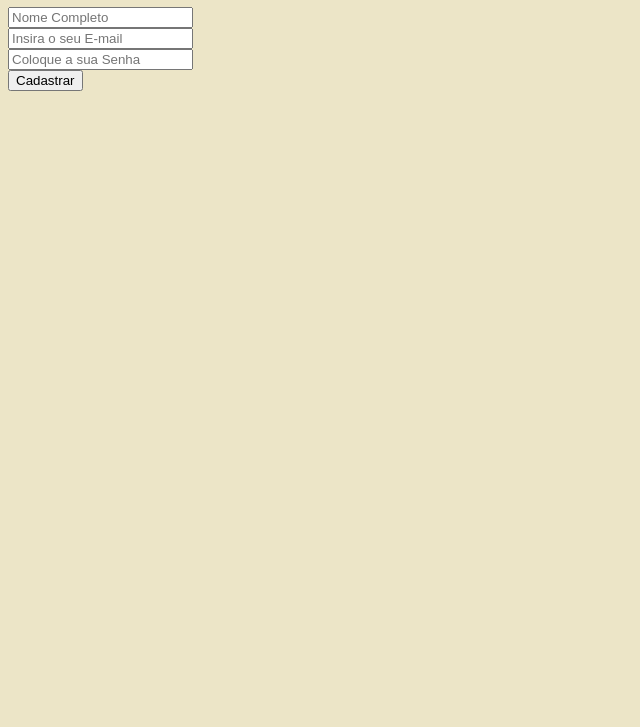
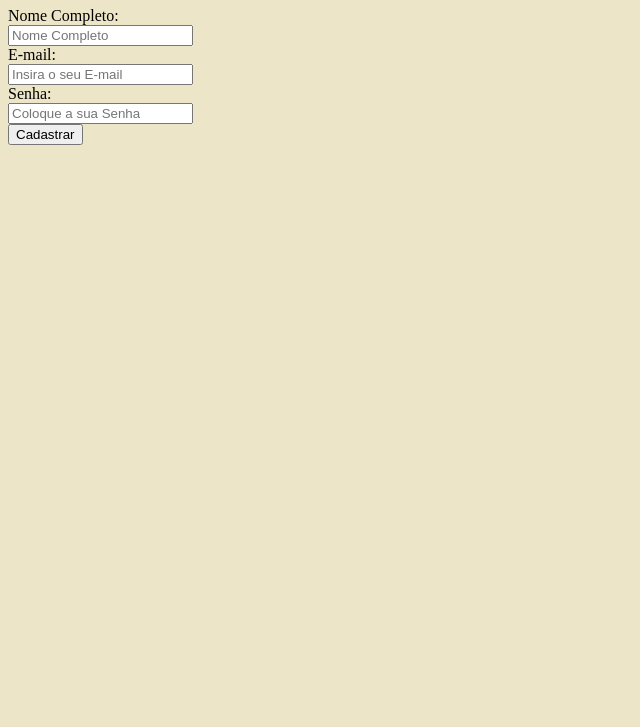
Before and after one commit to podecafezz/curso_ebac_frontend, a plain HTML site: page index.html in a window 1280 px wide. Shown: the part 73-800 px from the top of the page, without its empty margins (0-640 px from the left). Drawn offline with Linux system fonts and the light colour scheme.

Commit message:
Update index.html

```diff
--- a/index.html
+++ b/index.html
@@ -8,18 +8,24 @@
         body {
           background-color: #ECE5C7;
         }
-      </style>
+    </style>
 </head>
 <body>
     <h1>Formulário</h1>
     <form>
-        <input type="text" placeholder="Nome Completo">
+        <label for="nome">Nome Completo:</label>
         <br>
-        <input type="email" placeholder="Insira o seu E-mail">
+        <input type="text" id="nome" placeholder="Nome Completo">
         <br>
-        <input type="password" placeholder="Coloque a sua Senha">
+        <label for="email">E-mail:</label>
         <br>
+        <input type="email" id="email" placeholder="Insira o seu E-mail">
+        <br>
+        <label for="senha">Senha:</label>
+        <br>
+        <input type="password" id="senha" placeholder="Coloque a sua Senha">
+        <br>
+        <button type="submit">Cadastrar</button>
     </form>
-    <button> Cadastrar </button>
 </body>
 </html>
```
